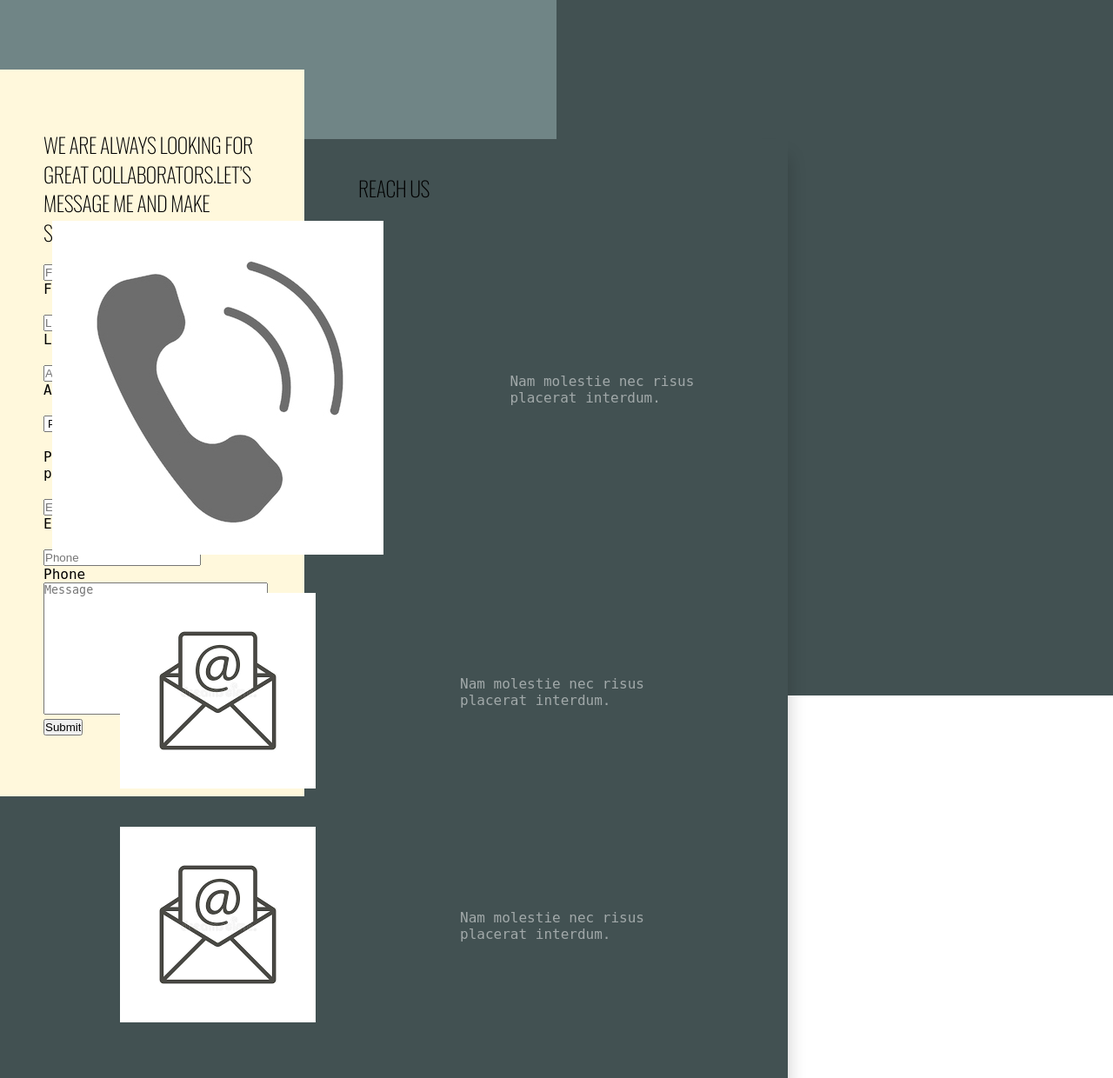
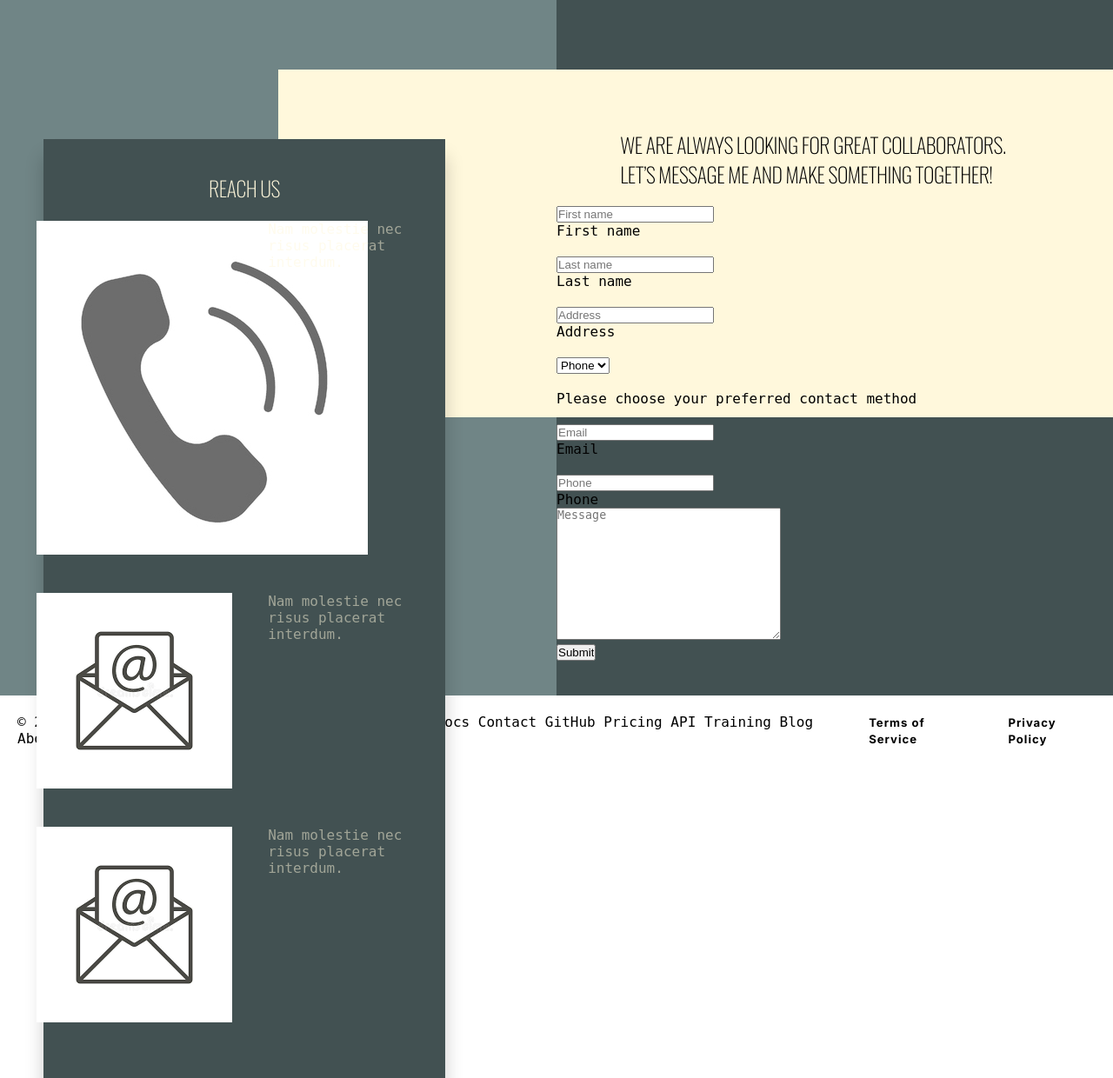
Before and after one commit to nhatquan0312/Web_Programming, a PHP site: page /contact.html in a window 1280 px wide. Shown: the part 80-1320 px from the top of the page at 87% size. Run offline with PHP 8.4, Linux system fonts and the light colour scheme.

Commit message:
add more css

```diff
--- a/contact.css
+++ b/contact.css
@@ -4,12 +4,13 @@ body {
     font-family: 'Ubuntu Mono', monospace;
 
 }
+#title {color: cornsilk;}
 .intro
 {
     display: flex;
     align-items: center;
     justify-content: space-around;
-    font-family: 'Oswald', sans-serif ;
+    font-family: 'Oswald', sans-serif !important;
     font-size: 1.5rem;
     font-weight: 500;
     letter-spacing: -.02em;
@@ -51,19 +52,22 @@ main .container .contactform
 {
     position: absolute;
     top: 10vh;
-    width: calc(100% - 150px);
-    min-height: 70%;
+    width: calc(100% - 320px);
+    height: 50vh;
     padding: 70px 50px;
     background: cornsilk;
+
     z-index: 1;
-    width: 350px;
+    padding-left: 320px;
+    margin-left: 320px;
+
 }
 
 main .container .contactinfo {
     position: absolute;
 
     top:20vh;
-    left:0;
+    left:50px;
     box-shadow: 0 20px 20px rgba(0, 0, 0, 0.2);
     padding: 40px;
     display: flex;
@@ -71,10 +75,11 @@ main .container .contactinfo {
     justify-content: space-between;
     align-items: center;
     background:  rgb(66, 81, 82);
-
+    z-index: 2;
+    right: 60%;
 }
 
-main .container .contactinfo-ul{
+main .container .contactinfo .contactinfo-ul{
     position: relative;
     margin: 0 20px;
     display: flex;
@@ -87,10 +92,11 @@ main .container .contactinfo-ul{
 main .container .contactinfo .contactinfo-ul li{
     position: relative;
     margin: 20px 0;
-    color:white;
+    color:cornsilk;
     cursor: pointer;
     display: flex;
-    align-items: center;
+
+
     z-index: 1000;
 }
 
@@ -103,7 +109,7 @@ main .container .contactinfo .contactinfo-ul li span:nth-child(1)
 
 main .container .contactinfo .contactinfo-ul li span:nth-child(2)
 {
-    color: white;
+    color: cornsilk;
     font-weight: 300;
     margin-left: 10px;
     opacity: 0.5;
--- a/contact.html
+++ b/contact.html
@@ -51,7 +51,7 @@
     <div class="container">
 
         <div class="contactinfo">
-            <h1 class="intro">REACH US</h1>
+            <h1 class="intro" id="title">REACH US</h1>
             <ul class="contactinfo-ul">
                 <li><span><img src="75444181-phone-call-symbol-simple-silhouette-icon-on-background.jpeg" alt="location"></span>
                 <span>Nam molestie nec risus placerat interdum. </span>
@@ -70,7 +70,7 @@
 
 
         <div class="contactform">
-            <p class="intro">WE ARE ALWAYS LOOKING FOR GREAT COLLABORATORS.LET’S MESSAGE ME AND MAKE SOMETHING TOGETHER!</p>
+            <p class="intro">WE ARE ALWAYS LOOKING FOR GREAT COLLABORATORS.<br>LET’S MESSAGE ME AND MAKE SOMETHING TOGETHER!</p>
                 <form action=" ">
                 <div class="inputbox w50">
                     <label for="fname"></label><br>
@@ -128,6 +128,22 @@
 
 </body>
 <footer>
-
+    <ul>
+        <li>
+        © 2021 GitHub, Inc.
+Terms
+Privacy
+Security
+Status
+Docs
+Contact GitHub
+Pricing
+API
+Training
+Blog
+About</li>
+        <li><a href="tos.html">Terms of Service</a> </li>
+        <li><a href="privacy-policy.html">Privacy Policy</a> </li>
+    </ul>
 </footer>
 </html>
```
